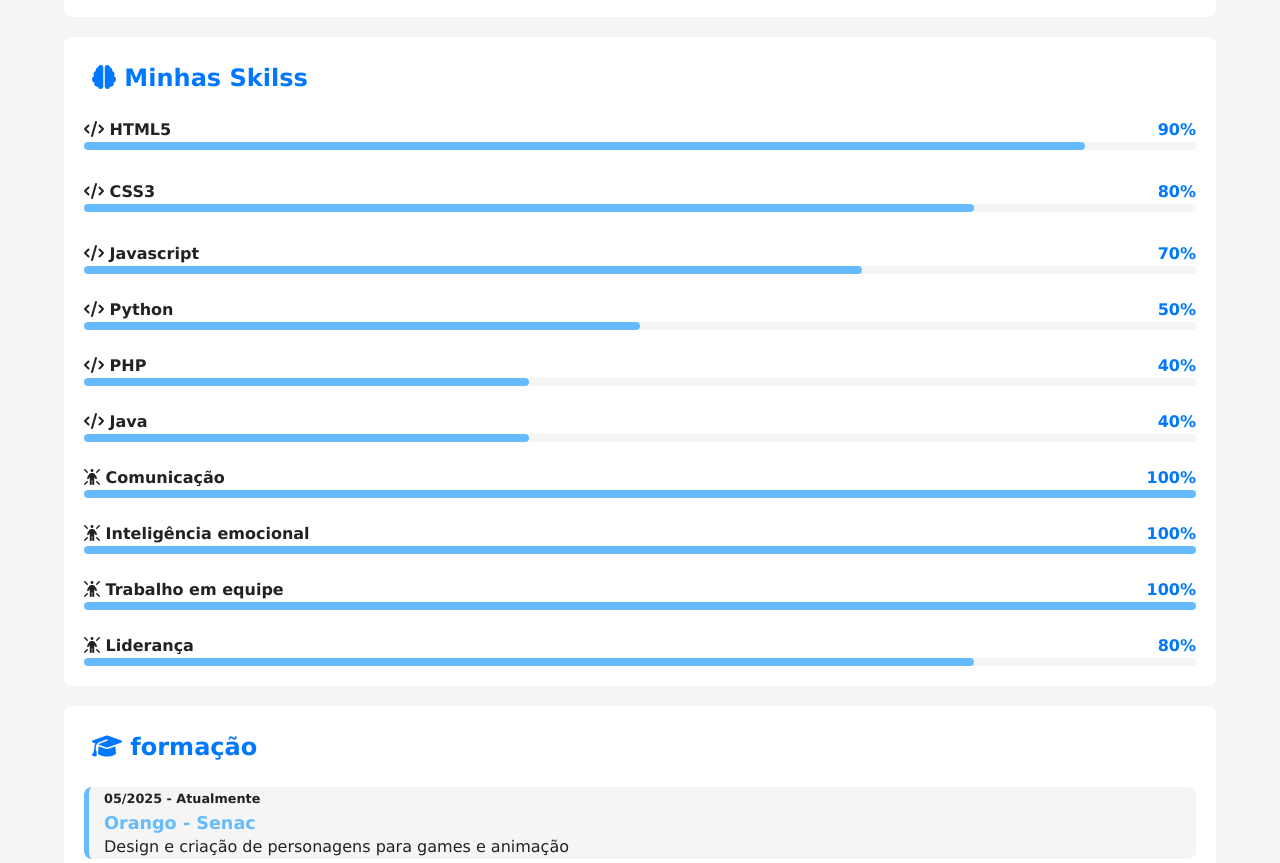
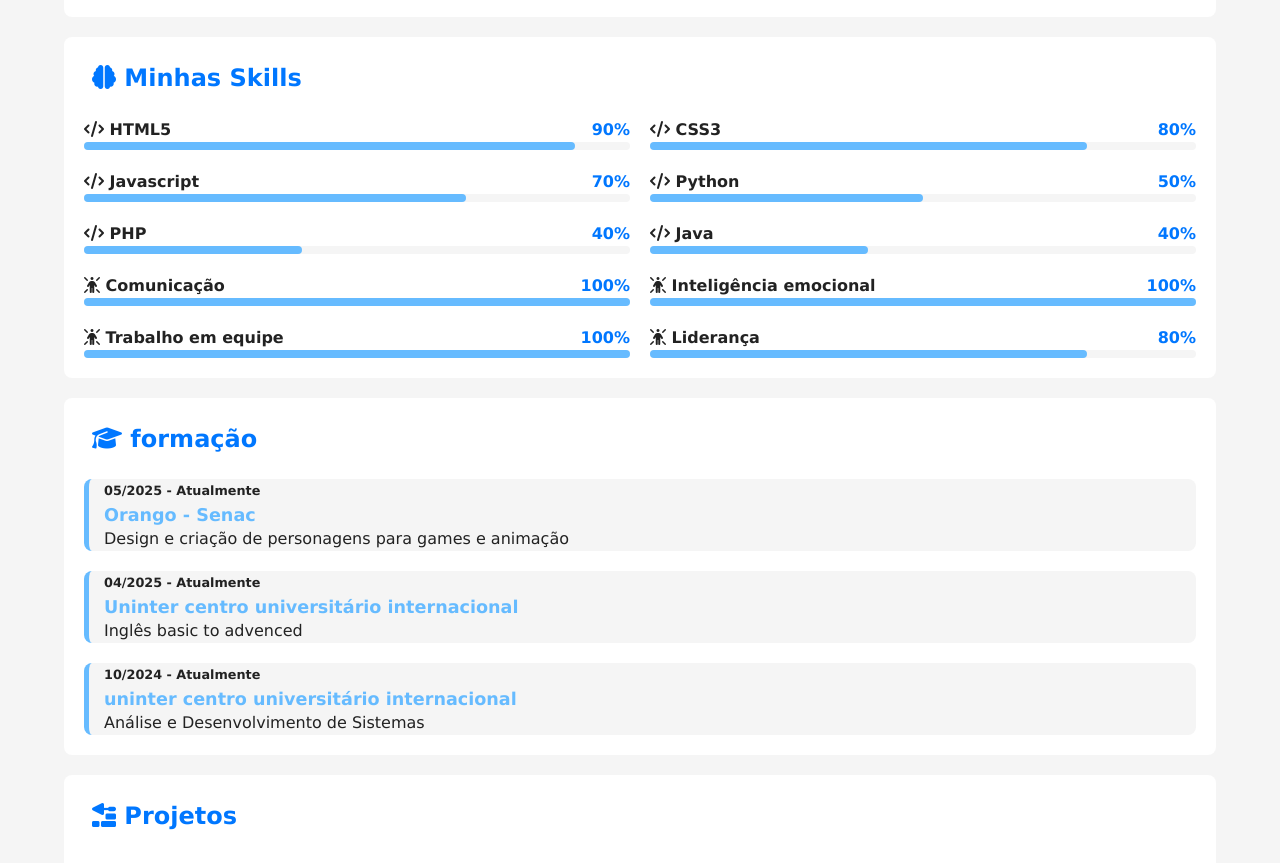
Before and after one commit to devGabriel7/portifolio, a plain HTML site: page index.html in a window 1280 px wide. Shown: the part 478-1341 px from the top of the page. Drawn offline with Linux system fonts and the light colour scheme.

Commit message:
adicionando formação

```diff
--- a/estilos/style.css
+++ b/estilos/style.css
@@ -186,7 +186,9 @@ gap: 20px;
 }
 
 @media screen and (min-width: 768px) {
-  #skill-container{
-    grid-template-columns: 1fr;
+  #skill-container {
+    display: grid;
+    grid-template-columns: 1fr 1fr;
+    gap: 20px;
   }
 }
--- a/index.html
+++ b/index.html
@@ -43,175 +43,90 @@
 
 
     <section id="detalhes">
-
   <article id="skills">
-      <h2> <i class="fa-solid fa-brain"></i> Minhas Skilss</h2>
+    <h2><i class="fa-solid fa-brain"></i> Minhas Skills</h2>
 
     <div id="skill-container">
       <div class="item">
         <div class="info">
-              <span class="nome">
-                <i class="fa-solid fa-code"></i>
-                 HTML5
-              </span>
-               <span class="porcent">
-                  90%
-               </span>
+          <span class="nome"><i class="fa-solid fa-code"></i> HTML5</span>
+          <span class="porcent">90%</span>
         </div>
-          <div class="barra">
-            <div class="progresso" style="width: 90%;"></div>
-          </div>
+        <div class="barra"><div class="progresso" style="width: 90%;"></div></div>
       </div>
 
       <div class="item">
         <div class="info">
-              <span class="nome">
-                <i class="fa-solid fa-code"></i>
-                 CSS3
-              </span>
-               <span class="porcent">
-                  80%
-               </span>
+          <span class="nome"><i class="fa-solid fa-code"></i> CSS3</span>
+          <span class="porcent">80%</span>
         </div>
-          <div class="barra">
-            <div class="progresso" style="width: 80%;"></div>
-          </div>
+        <div class="barra"><div class="progresso" style="width: 80%;"></div></div>
       </div>
 
       <div class="item">
         <div class="info">
-              <span class="nome">
-                <i class="fa-solid fa-code"></i>
-                 Javascript
-              </span>
-               <span class="porcent">
-                  70%
-               </span>
+          <span class="nome"><i class="fa-solid fa-code"></i> Javascript</span>
+          <span class="porcent">70%</span>
         </div>
-          <div class="barra">
-            <div class="progresso" style="width: 70%;"></div>
+        <div class="barra"><div class="progresso" style="width: 70%;"></div></div>
       </div>
- <br>
 
       <div class="item">
         <div class="info">
-              <span class="nome">
-                <i class="fa-solid fa-code"></i>
-                 Python
-              </span>
-               <span class="porcent">
-                  50%
-               </span>
+          <span class="nome"><i class="fa-solid fa-code"></i> Python</span>
+          <span class="porcent">50%</span>
         </div>
-          <div class="barra">
-            <div class="progresso" style="width: 50%;"></div>
+        <div class="barra"><div class="progresso" style="width: 50%;"></div></div>
       </div>
-
-<br>
 
       <div class="item">
         <div class="info">
-              <span class="nome">
-                <i class="fa-solid fa-code"></i>
-                 PHP
-              </span>
-               <span class="porcent">
-                  40%
-               </span>
+          <span class="nome"><i class="fa-solid fa-code"></i> PHP</span>
+          <span class="porcent">40%</span>
         </div>
-          <div class="barra">
-            <div class="progresso" style="width: 40%;"></div>
+        <div class="barra"><div class="progresso" style="width: 40%;"></div></div>
       </div>
-
- <br>
-           <div class="item">
-           <div class="info">
-              <span class="nome">
-                <i class="fa-solid fa-code"></i>
-                 Java
-              </span>
-               <span class="porcent">
-                  40%
-               </span>
-           </div>
-          <div class="barra">
-            <div class="progresso" style="width: 40%;"></div>
-          </div>
-
-<br>
-         <div class="item">
-           <div class="info">
-              <span class="nome">
-                <i class="fa-solid fa-person-rays"></i>
-                 Comunicação
-              </span>
-               <span class="porcent">
-                  100%
-               </span>
-           </div>
-          <div class="barra">
-            <div class="progresso" style="width: 100%;"></div>
-          </div>
-        </div>
-
-        </div>
-
-<br>
-          <div class="item">
-           <div class="info">
-              <span class="nome">
-                <i class="fa-solid fa-person-rays"></i>
-                 Inteligência emocional
-              </span>
-               <span class="porcent">
-                  100%
-               </span>
-           </div>
-          <div class="barra">
-            <div class="progresso" style="width: 100%;"></div>
-          </div>
-        </div>
-
-        </div>
-<br>
 
       <div class="item">
         <div class="info">
-              <span class="nome">
-                <i class="fa-solid fa-person-rays"></i>
-                 Trabalho em equipe
-              </span>
-               <span class="porcent">
-                  100%
-               </span>
+          <span class="nome"><i class="fa-solid fa-code"></i> Java</span>
+          <span class="porcent">40%</span>
         </div>
-          <div class="barra">
-            <div class="progresso" style="width: 100%;"></div>
+        <div class="barra"><div class="progresso" style="width: 40%;"></div></div>
+      </div>
+
+      <div class="item">
+        <div class="info">
+          <span class="nome"><i class="fa-solid fa-person-rays"></i> Comunicação</span>
+          <span class="porcent">100%</span>
+        </div>
+        <div class="barra"><div class="progresso" style="width: 100%;"></div></div>
+      </div>
+
+      <div class="item">
+        <div class="info">
+          <span class="nome"><i class="fa-solid fa-person-rays"></i> Inteligência emocional</span>
+          <span class="porcent">100%</span>
+        </div>
+        <div class="barra"><div class="progresso" style="width: 100%;"></div></div>
+      </div>
+
+      <div class="item">
+        <div class="info">
+          <span class="nome"><i class="fa-solid fa-person-rays"></i> Trabalho em equipe</span>
+          <span class="porcent">100%</span>
+        </div>
+        <div class="barra"><div class="progresso" style="width: 100%;"></div></div>
+      </div>
+
+      <div class="item">
+        <div class="info">
+          <span class="nome"><i class="fa-solid fa-person-rays"></i> Liderança</span>
+          <span class="porcent">80%</span>
+        </div>
+        <div class="barra"><div class="progresso" style="width: 80%;"></div></div>
       </div>
     </div>
-
-        </div>
-
-<br>
-         <div class="item">
-           <div class="info">
-              <span class="nome">
-                <i class="fa-solid fa-person-rays"></i>
-                 Liderança
-              </span>
-               <span class="porcent">
-                  80%
-               </span>
-           </div>
-          <div class="barra">
-            <div class="progresso" style="width: 80%;"></div>
-          </div>
-        </div>
-
-        </div>
-
-      </div>
-
   </article> <!-- fim article#skills-->
 
 
```
Lines whose indentation alone changed are shown as unchanged.
